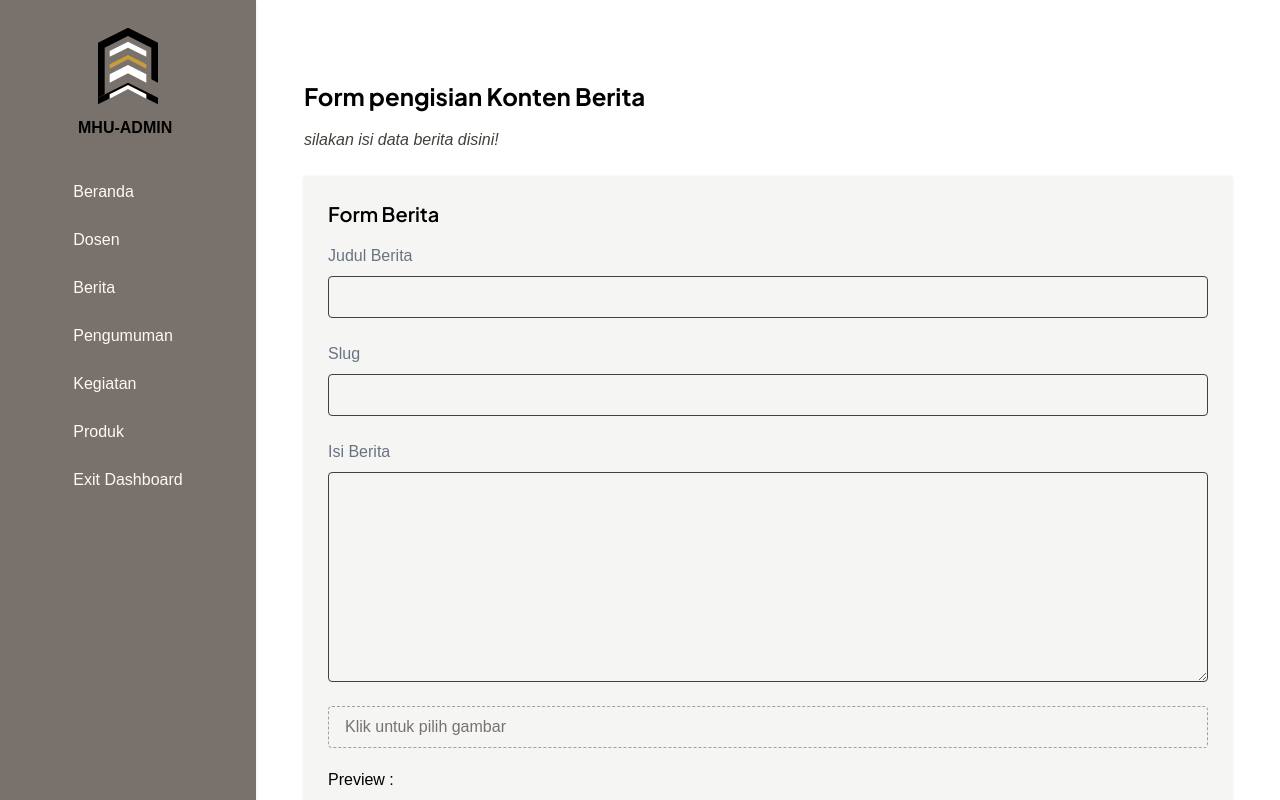
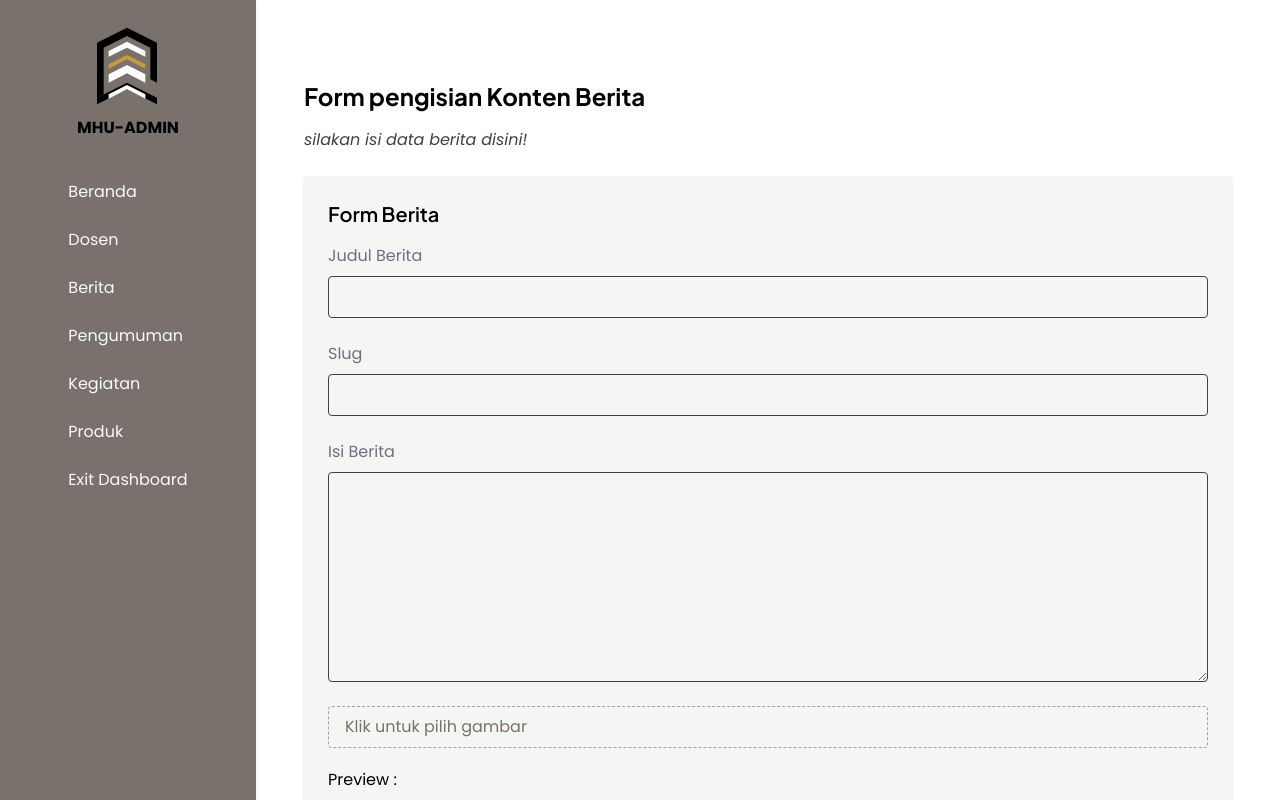
Before and after one commit to billymoe4869/MHU-UINSW, a Next.js app: page /dashboard/berita/tambah in a window 1280 px wide. Shown: the top 800 px of the page. Built offline with nearby package versions, Linux system fonts and the light colour scheme; no server answers.

Commit message:
Import Tailwind CSS and update global styles
Added Tailwind CSS import and adjusted styles.

```diff
--- a/app/globals.css
+++ b/app/globals.css
@@ -1,5 +1,6 @@
+@import url('https://fonts.googleapis.com/css2?family=Poppins:ital,wght@0,100;0,200;0,300;0,400;0,500;0,600;0,700;0,800;0,900;1,100;1,200;1,300;1,400;1,500;1,600;1,700;1,800;1,900&display=swap');
 @import "tailwindcss";
-@import url('https://fonts.googleapis.com/css2?family=Poppins:ital,wght@0,100;0,200;0,300;0,400;0,500;0,600;0,700;0,800;0,900;1,100;1,200;1,300;1,400;1,500;1,600;1,700;1,800;1,900&display=swap');
+
 
 :root {
   --color-primary: #1a1a1a; /* hitam Logo*/
@@ -13,7 +14,10 @@
 
 body {
   font-family: "Poppins", sans-serif;
+  box-sizing: border-box;
 }
+
+html { scroll-behavior: smooth }
 
 h1,
 h2,
```
